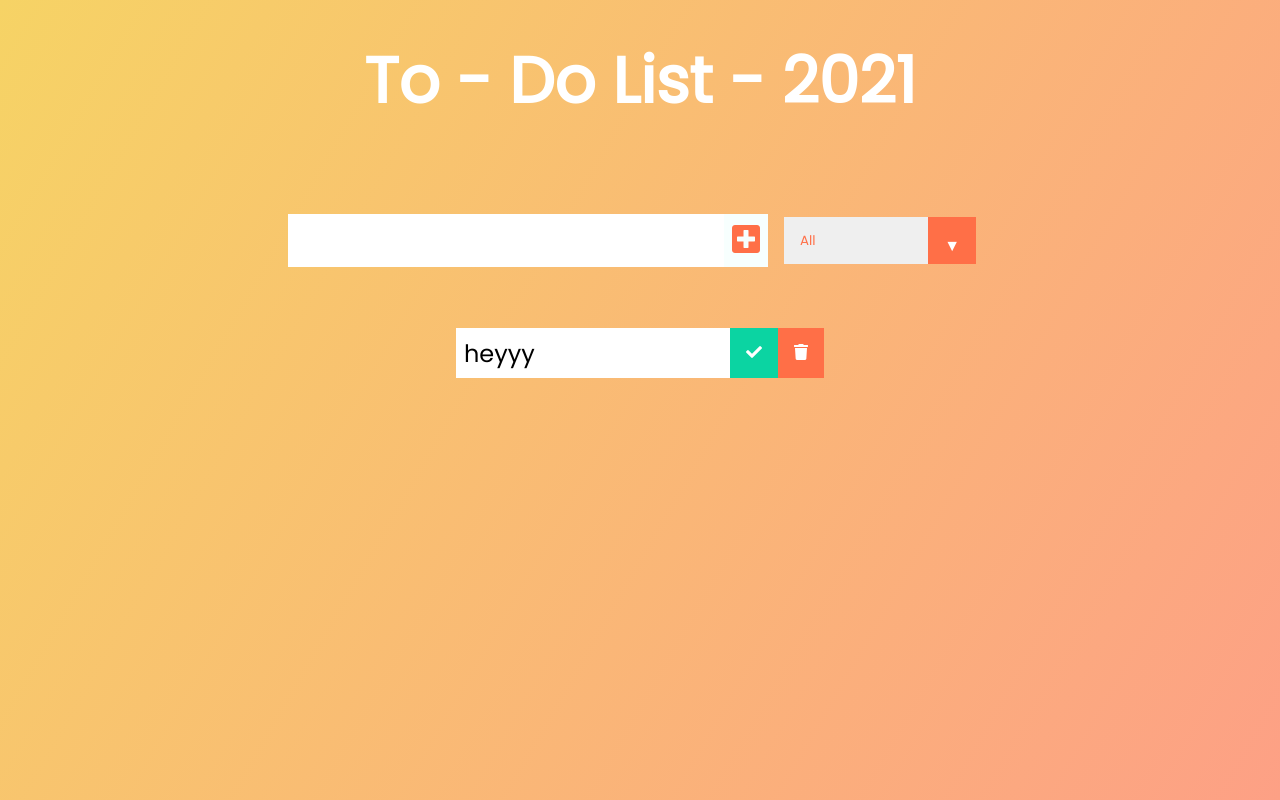
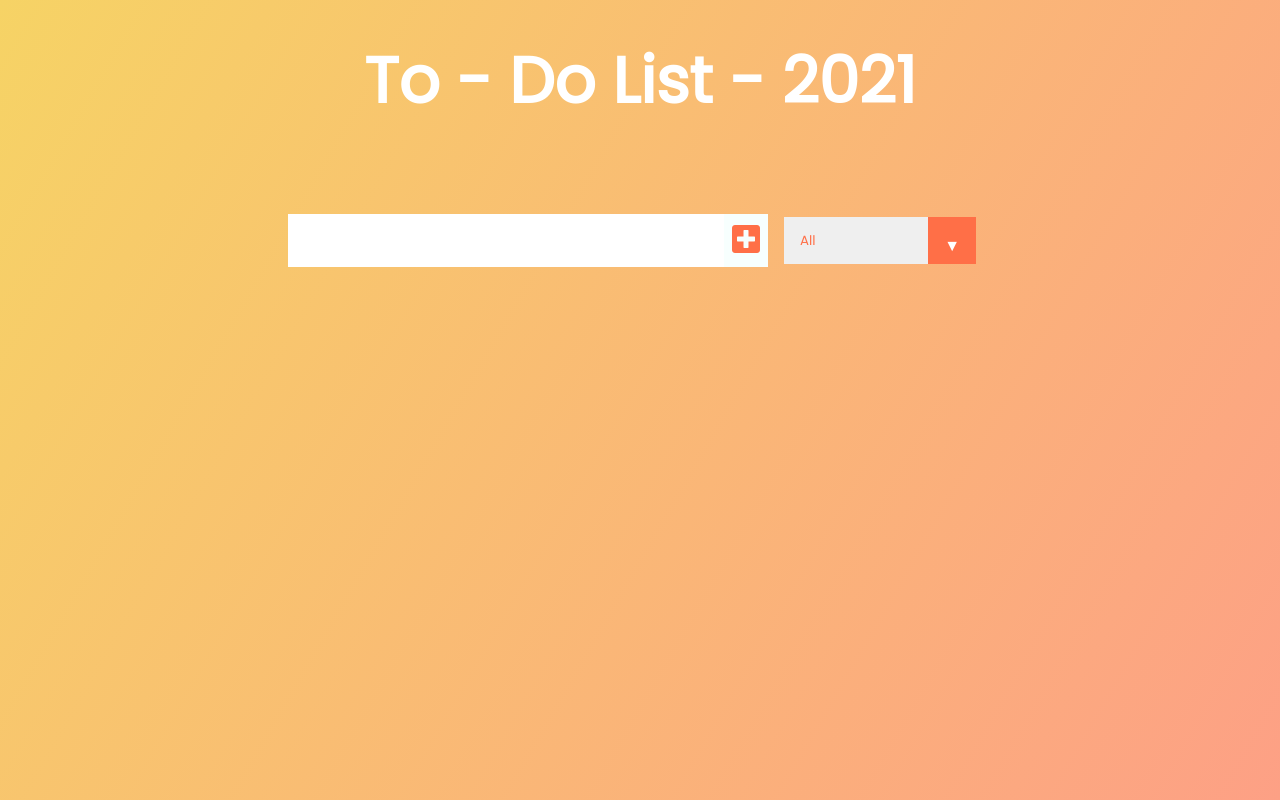
Before and after one commit to yagizdo/TodoAppReact, a React (Create React App) app: page / in a window 1280 px wide. Built offline with nearby package versions, Linux system fonts and the light colour scheme.

Commit message:
todo comp

```diff
--- a/src/App.js
+++ b/src/App.js
@@ -14,7 +14,7 @@ function App() {
       <h1>To - Do List - 2021</h1>
       </header>
       <Form inputText={inputText} todos={todos} setTodos={setTodos} setInputText={setInputText}/>
-      <TodoList/>
+      <TodoList setTodos={setTodos} todos={todos}/>
     </div>
   );
 }
--- a/src/components/Todo.js
+++ b/src/components/Todo.js
@@ -1,9 +1,14 @@
 import React from 'react';
 
-const Todo = () => {
+const Todo = ({text, todos, setTodos}) => {
+
+    // Events
+    const deleteHandler = () => {
+
+    }
     return(
         <div className="todo">
-            <li className="todo-item">heyyy</li>
+            <li className="todo-item">{text}</li>
 
             <button className="complete-btn">
                 <i className="fas fa-check"></i>
--- a/src/components/TodoList.js
+++ b/src/components/TodoList.js
@@ -2,11 +2,13 @@ import React from 'react';
 // import components
 import Todo from "./Todo";
 
-const TodoList = () => {
+const TodoList = ({todos, setTodos}) => {
     return (
         <div className="todo-container">
         <ul className="todo-list">
-          <Todo />
+          {todos.map((todo) => (
+            <Todo setTodos={setTodos} todos={todos} key={todo.id} text={todo.text}/>
+          ))}
         </ul>
       </div>
     );
```
